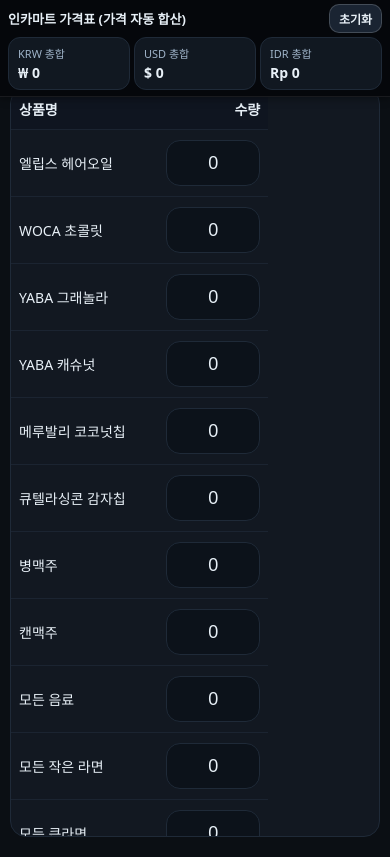
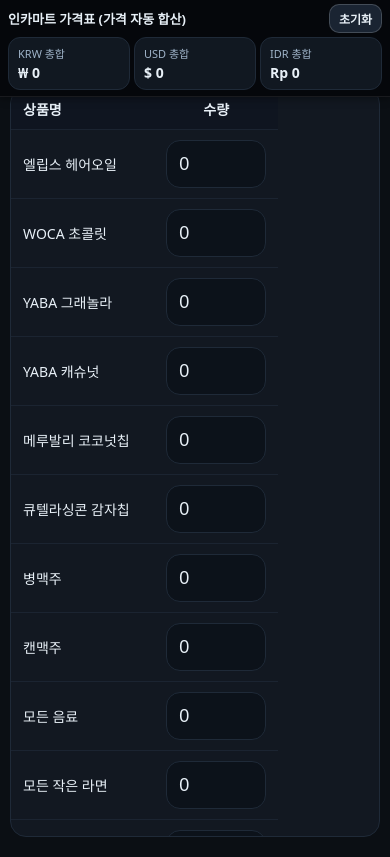
Before and after one commit to pshqkr0604-prog/simple, a plain HTML site: page index.html in a window 390 px wide. Drawn offline with Linux system fonts and the light colour scheme.

Commit message:
Update index.html

```diff
--- a/index.html
+++ b/index.html
@@ -4,7 +4,6 @@
   <meta charset="utf-8" />
   <meta name="viewport" content="width=device-width, initial-scale=1" />
   <title>인카마트 가격표 (모든메뉴)</title>
-
   <style>
     :root{
       --bg:#0b0f14;
@@ -34,7 +33,6 @@
     table{
       width:100%;
       border-collapse:collapse;
-      table-layout:fixed; /* 각 열 폭 고정 레이아웃 */
     }
     th,td{
       border-bottom:1px solid #1b2431;
@@ -120,6 +118,7 @@
       overflow:hidden;
     }
 
+    /* 리스트 영역: 높이는 JS에서 화면에 맞춰 계산. 여기서는 스크롤만 지정 */
     .table-wrap{
       overflow-y:auto;
       overflow-x:hidden;
@@ -149,7 +148,6 @@
       border:1px solid var(--border);
       background:#0c121a;
       color:var(--txt);
-      text-align:center;
       -webkit-appearance:none;
       appearance:none;
       transition:none;
@@ -176,23 +174,9 @@
       font-size:18px;
     }
 
-    /* 5번째 열(수량) 폭 고정 */
     thead th:nth-child(5),
     tbody td:nth-child(5){
       width:120px;
-    }
-
-    /* 6~8번째 열(합계) 폭 제한 + 말줄임표 처리 → 수량 칸 안 줄어들게 */
-    thead th:nth-child(6),
-    thead th:nth-child(7),
-    thead th:nth-child(8),
-    tbody td:nth-child(6),
-    tbody td:nth-child(7),
-    tbody td:nth-child(8){
-      max-width:110px;
-      white-space:nowrap;
-      overflow:hidden;
-      text-overflow:ellipsis;
     }
 
     tfoot td{font-weight:800;}
@@ -235,13 +219,38 @@
         display:none;
       }
 
-      thead th:nth-child(1){width:auto;}
+      /* 👉 모바일에서 정렬/간격 깔끔하게 정리 */
+      thead th:nth-child(1){
+        width:auto;
+        text-align:left;
+        padding-left:12px;
+      }
+      tbody td:nth-child(1){
+        padding-left:12px;
+      }
+
       thead th:nth-child(5){
-        text-align:right;
-        width:110px;
+        width:120px;
+        text-align:center;
+        padding-right:12px;
       }
       tbody td:nth-child(5){
-        text-align:right;
+        text-align:center;
+        padding-right:12px;
+      }
+
+      /* 수량 입력칸은 살짝 더 크게 */
+      input.qty{
+        height:48px;
+        min-height:48px;
+        max-height:48px;
+        font-size:18px;
+      }
+      input.qty:focus{
+        height:48px;
+        min-height:48px;
+        max-height:48px;
+        font-size:18px;
       }
     }
   </style>
@@ -380,13 +389,13 @@
     document.getElementById('sum2-idr').textContent = fmtIDR(sumI);
   }
 
-  // 화면 높이에 맞춰 리스트 영역 조정
+  // 화면(특히 모바일 키보드 포함) 높이에 맞춰 리스트 영역 높이 조정
   function adjustTableHeight(){
     const tw = document.querySelector('.table-wrap');
     if (!tw) return;
     const rect = tw.getBoundingClientRect();
     const vh = (window.visualViewport && window.visualViewport.height) || window.innerHeight;
-    const available = vh - rect.top - 8;  // 아래쪽 여유
+    const available = vh - rect.top - 8;  // 아래쪽 8px 여유
     if (available > 0){
       tw.style.maxHeight = available + 'px';
     }
```
